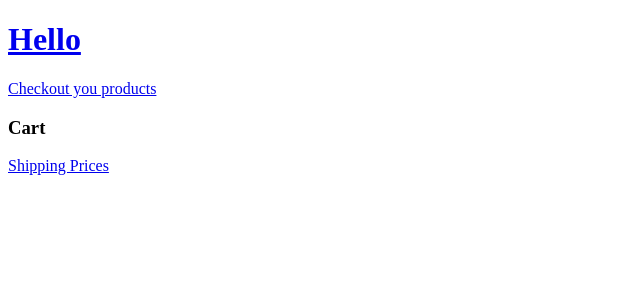
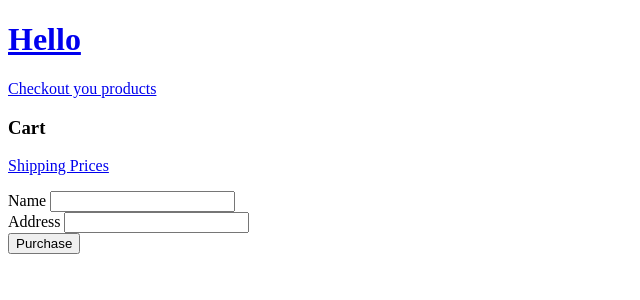
Before and after one commit to EalsyCoD/Angular, an Angular app: page /cart in a window 1280 px wide. Shown: the top 300 px of the page, without its empty margins (0-640 px from the left). Built offline with nearby package versions, Linux system fonts and the light colour scheme.

Commit message:
added frombuilder

```diff
--- a/src/app/components/cart/cart.component.html
+++ b/src/app/components/cart/cart.component.html
@@ -8,3 +8,20 @@
   <span>{{ item.name }}</span>
   <span>{{ item.price | currency }}</span>
 </div>
+
+<form [formGroup]="checkoutForm" (ngSubmit)="onSubmit()">
+  <div>
+    <label for="name">
+      Name
+    </label>
+    <input id="name" type="text" formControlName="name">
+  </div>
+  <div>
+    <label for="address">
+      Address
+    </label>
+    <input id="address" type="text" formControlName="address">
+  </div>
+  <button class="button" type="submit">Purchase</button>
+
+</form>
--- a/src/app/components/cart/cart.component.ts
+++ b/src/app/components/cart/cart.component.ts
@@ -1,4 +1,6 @@
 import { Component, OnInit } from '@angular/core';
+import { FormBuilder } from '@angular/forms';
+
 import { CartService } from '../service/cart.service';
 
 @Component({
@@ -8,7 +10,23 @@
 })
 export class CartComponent implements OnInit {
   items = this.cartService.getItems();
-  constructor(private cartService: CartService) {}
+
+  checkoutForm = this.formBuilder.group({
+    name: '',
+    address: '',
+  });
+
+  constructor(
+    private cartService: CartService,
+    private formBuilder: FormBuilder
+  ) {}
+
+  onSubmit(): void {
+    // Process checkout data here
+    this.items = this.cartService.clearCart();
+    console.warn('Your order has been submitted', this.checkoutForm.value);
+    this.checkoutForm.reset();
+  }
 
   ngOnInit(): void {}
 }
```
Also changed, not shown: 1 other file (tests, documents, lock files or other folders).
